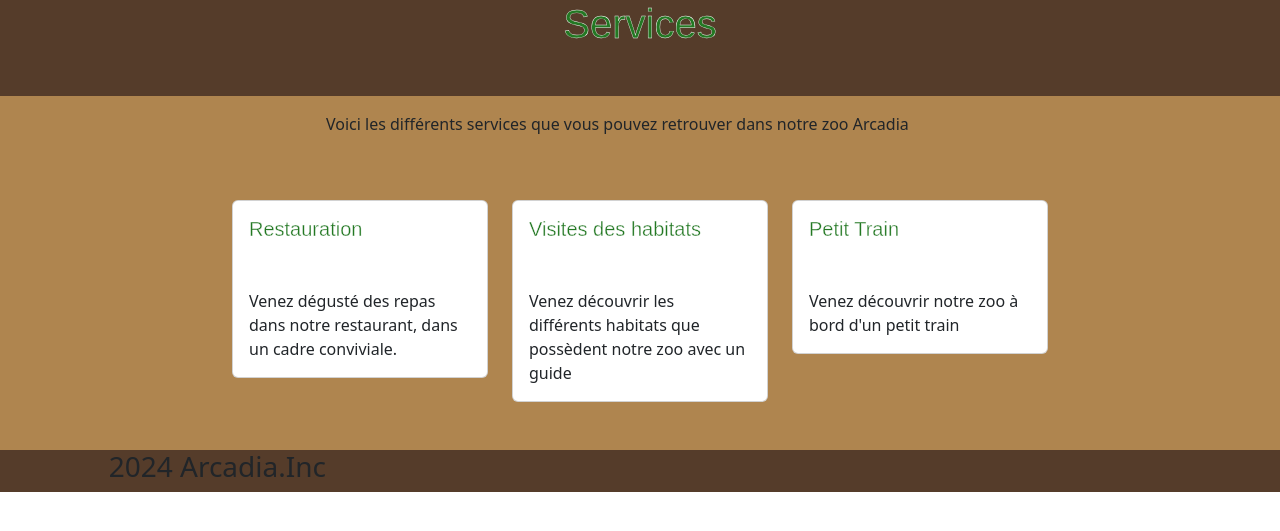
After one commit to diegoply/ArcadiaVersion, a Symfony app: template templates/page/Services.html.twig in a window 1280 px wide. The commit adds this page. Shown: the top 531 px of the page. Run offline with Twig, Linux system fonts and the light colour scheme; the template is opened without the code that fills it, so the values that code supplies are empty; some libraries are stand-ins or nearby versions; some web fonts are replaced.

Commit message:
fin services

```diff
--- a/public/js/script.js
+++ b/public/js/script.js
@@ -5,7 +5,7 @@ document.addEventListener("DOMContentLoaded", function() {
         const phoneHeaderUrl = '/headerphone';
 
         // Charger le header approprié en fonction de la taille de l'écran
-        if (window.matchMedia("(min-width: 814px)").matches) {
+        if (window.matchMedia("(min-width: 1010px)").matches) {
             headerContainer.load(desktopHeaderUrl);
         } else {
             headerContainer.load(phoneHeaderUrl);
--- /dev/null
+++ b/templates/page/Services.html.twig
@@ -0,0 +1,65 @@
+{% extends 'base.html.twig' %}
+
+{% block title %}Services{% endblock %}
+
+{% block body %}
+
+<div class="row DarkWood">
+    <div class="container col-6">
+        <h1 class="Title d-flex justify-content-center TitleAccueil mb-5">Services</h1>
+    </div>
+</div>
+<div class="row bois">
+    <div class="container mt-3 mb-5 col-6">
+        <p class="Paragraphe1">Voici les différents services que vous pouvez retrouver dans notre zoo Arcadia</p>
+    </div>
+</div>
+<div class="row bois d-flex ">
+    <div class="container col-10 d-flex justify-content-center">
+    <!-- Debut cards services -->
+    <div class="row">
+    <div class="col-12 col-sm-6 col-lg-4 mb-5 ">
+        <div class="card cardStyle cardServices" style="width: 16rem;">
+        <div class="card-body ">
+            <h5 class="card-title Title">Restauration</h5>
+            <p class="card-text Paragraphe3 mt-5 d-flex justify-content-center">Venez dégusté des repas dans notre restaurant, dans un cadre conviviale.</p>
+        </div>
+        </div>
+    </div>
+       <!-- Fin cards services -->
+
+        <!-- Debut cards services -->
+    <div class="col-12 col-sm-6 col-lg-4 mb-5 ">
+        <div class="card cardStyle cardServices" style="width: 16rem;">
+        <div class="card-body ">
+            <h5 class="card-title Title">Visites des habitats</h5>
+            <p class="card-text Paragraphe3 mt-5 d-flex justify-content-center">Venez découvrir les différents habitats que possèdent notre zoo avec un guide</p>
+        </div>
+        </div>
+    </div>
+
+        <!-- Fin cards services -->
+
+          <!-- Debut cards services -->
+    <div class="col-12 col-sm-6 col-lg-4 mb-5 ">
+        <div class="card cardStyle cardServices" style="width: 16rem;">
+        <div class="card-body ">
+            <h5 class="card-title Title">Petit Train</h5>
+            <p class="card-text Paragraphe3 mt-5 d-flex justify-content-center">Venez découvrir notre zoo à bord d'un petit train</p>
+        </div>
+        </div>
+    </div>
+
+        <!-- Fin cards services -->
+    </div>
+
+
+
+
+
+
+    </div>
+</div>
+
+
+{% endblock %}
--- a/templates/partials/_headerdesktop.html.twig
+++ b/templates/partials/_headerdesktop.html.twig
@@ -9,6 +9,9 @@
 
     <div class="col-5 ">
       <ul class="nav justify-content-end mt-2 ">
+        <li class="nav-item">
+              <a class="nav-link foret navsize"  href="#">Accueil</a>
+          </li>
           <li class="nav-item">
               <a class="nav-link foret navsize"  href="#">Services</a>
           </li>
--- a/templates/partials/_headerphone.html.twig
+++ b/templates/partials/_headerphone.html.twig
@@ -9,9 +9,10 @@
     <div class="col-4">
         <div class="dropdown ">
             <button class="btn foret dropdown-toggle " type="button" data-bs-toggle="dropdown" aria-expanded="false">
-                <img src="{{ asset('images/menu.png')}}" alt="menu logo" height="80rem" class="menuLogo">
+                <img src="{{ asset('images/menu.png')}}" alt="menu logo" height="60rem" class="menuLogo d-flex ms-5 mt-4  justify-content-center">
             </button>
         <ul class="dropdown-menu dropdown-content" height="200px">
+                <li><a class="dropdown-item" href="#">Accueil</a></li>
                 <li><a class="dropdown-item" href="#">Services</a></li>
                 <li><a class="dropdown-item" href="#">Habitats</a></li>
                 <li><a class="dropdown-item" href="#">Avis</a></li>
```
Also changed, not shown: assets/styles/app.css (+17 -1 lines), src/Controller/PageController.php (+7 -1 lines), templates/page/Habitats.html.twig (+6 -2 lines).
